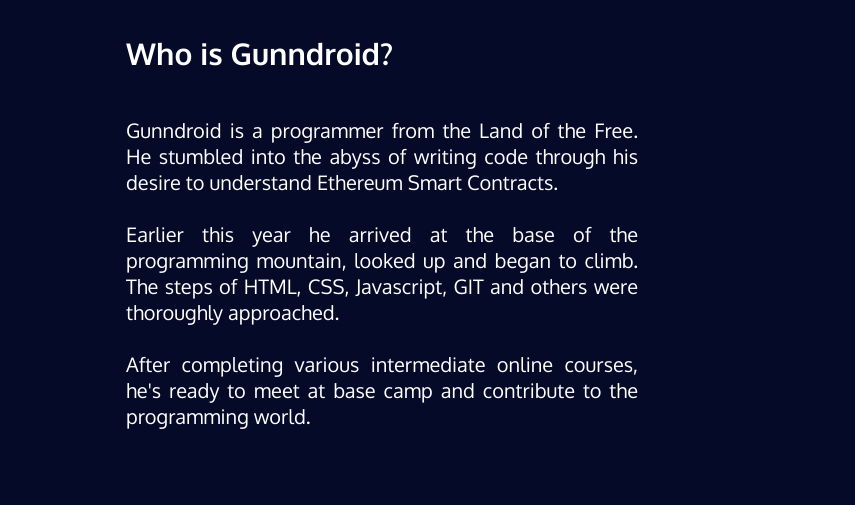
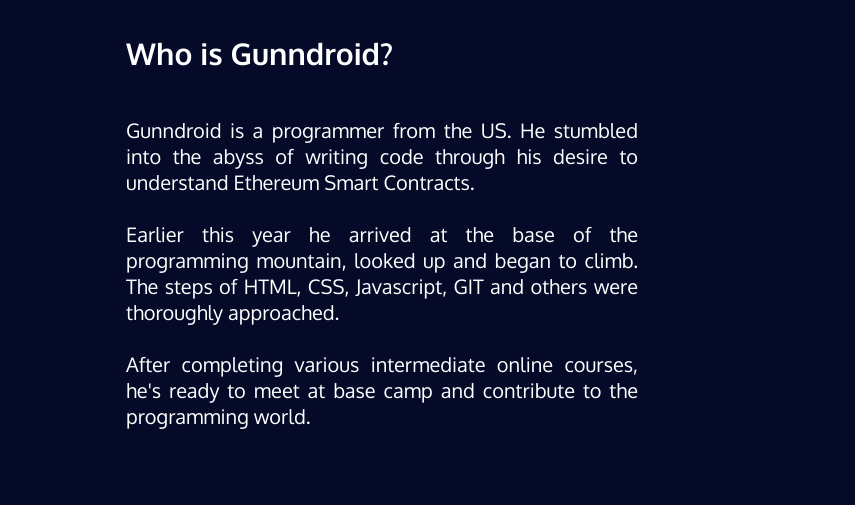
Before and after one commit to GunnDroid/portfolio-site, a plain HTML site: page index.html in a window 1280 px wide. Shown: the part 118-623 px from the top of the page, 0-855 px from the left. Drawn offline with Linux system fonts and the light colour scheme.

Commit message:
location

```diff
--- a/index.html
+++ b/index.html
@@ -22,7 +22,7 @@
       <div id="about-div">
         <h2>Who is Gunndroid?</h2>
         <p id="about">
-          Gunndroid is a programmer from the Land of the Free. He stumbled into
+          Gunndroid is a programmer from the US. He stumbled into
           the abyss of writing code through his desire to understand Ethereum
           Smart Contracts.
           <br />
```
